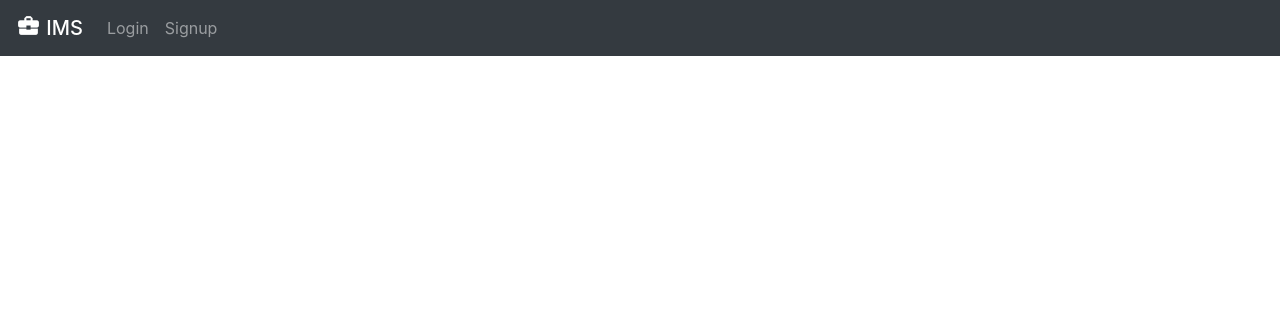
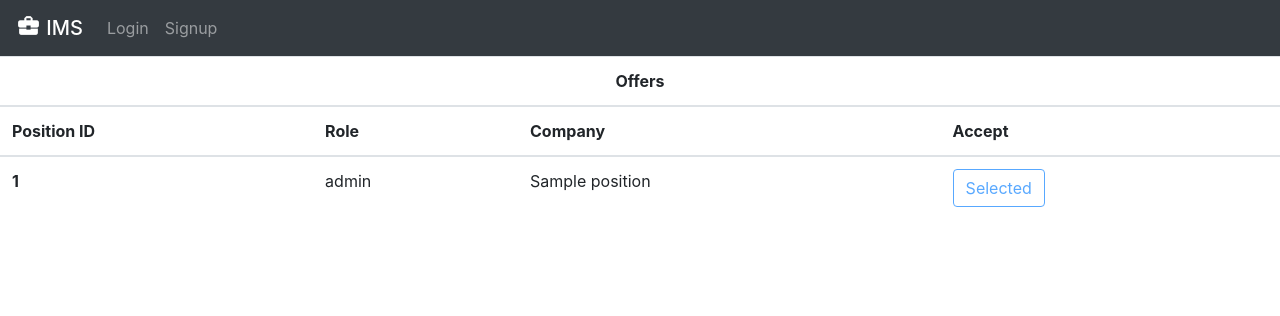
Before and after one commit to pshishod2645/IMS, a Flask app: template templates/student_interviews.j2 in a window 1280 px wide. Shown: the top 316 px of the page. Run offline with Flask 2, Linux system fonts and the light colour scheme; the template is opened without the code that fills it: most values are stand-ins (such as "Sample title", 1, 10 or a date in 2020); parts of the project's set-up code (start-up, migrations or seed data) failed here and were passed over.

Commit message:
Finished student interview selected table.

```diff
--- a/routes.py
+++ b/routes.py
@@ -107,7 +107,7 @@ def studentInterviews():
             (Interview.qualified == True) )
 
     if len(all_interviews) == 0 :
-        return render_template('student_interviews.j2', interviews = [], selections = selections, max_rounds = 1)
+        return render_template('student_interviews.j2', interviews = [], selections = selections, max_rounds = 1, student = student)
 
     for interview in all_interviews:
         interview.position = Position.query.get(interview.pos_id)
@@ -117,7 +117,7 @@ def studentInterviews():
 
     max_rounds = max([interview.round for interview in all_interviews])
 
-    return render_template('student_interviews.j2', interviews = all_interviews, selections = selections, max_rounds = max_rounds)
+    return render_template('student_interviews.j2', interviews = all_interviews, selections = selections, max_rounds = max_rounds, student = student)
 
 @login_required
 @app.route('/student/select/<int:pos_id>', methods = ['POST'])
--- a/templates/student_interviews.j2
+++ b/templates/student_interviews.j2
@@ -38,4 +38,66 @@
     </table>
     <br>
 {% endfor %}
+<table class="table table-hover">
+    <thead>
+        <tr>
+            <th colspan="6" class="text-center">Offers</th>
+        </tr>
+        <tr>
+            <th scope="col">Position ID</th>
+            <th scope="col">Role</th>
+            <th scope="col">Company</th>
+            <th scope="col">Accept</th>
+        </tr>
+    </thead>
+    <tbody>
+        {% for interview in selections %}
+                <tr>
+                    <th scope="row"> {{ interview.pos_id }} </th>
+                    <td> {{ interview.position.role }} </td>
+                    <td> {{ interview.position.company_name }} </td>
+                    <td>
+                    {% if student.selected_pos_id is not none%}
+                        {% if interview.pos_id == student.selected_pos_id %}
+                        <button id="select_{{ interview.pos_id }}" type="button"
+                        class="btn btn-outline-primary" disabled>Selected</button>
+                        {% else %}
+                        <button id="select_{{ interview.pos_id }}" type="button"
+                        class="btn btn-outline-dark" disabled>Rejected</button>
+                        {% endif %}
+                    {% else %}
+                        <button id="select_{{ interview.pos_id }}" onclick="select({{ interview.pos_id }})" type="button"
+                        class="btn btn-outline-dark">Select</button>
+                    {% endif %}
+                    </td>
+                </tr>
+        {% endfor %}
+    </tbody>
+</table>
+{% block javascript %}
+<script>
+function select(pos_id) {
+  var apply_button = document.getElementById("select_"+pos_id);
+  apply_button.disabled = true;
+  {% for interview in selections %}
+    var other_button = document.getElementById("select_"+{{ interview.pos_id }});
+    other_button.disabled = true;
+  {% endfor %}
+  var xhttp = new XMLHttpRequest();
+  xhttp.onreadystatechange = function() {
+    if (this.readyState == 4 && this.status == 200) {
+        window.location.reload();
+    } else if(this.readyState == 4){
+        apply_button.innerText = "Failed";
+        setTimeout(function(){
+            apply_button.innerText = "Select"
+            apply_button.disabled = false;
+        }, 3000);
+    }
+  };
+  xhttp.open("POST", "/student/select/" + pos_id, true);
+  xhttp.send();
+}
+</script>
 {% endblock %}
+{% endblock %}
```
